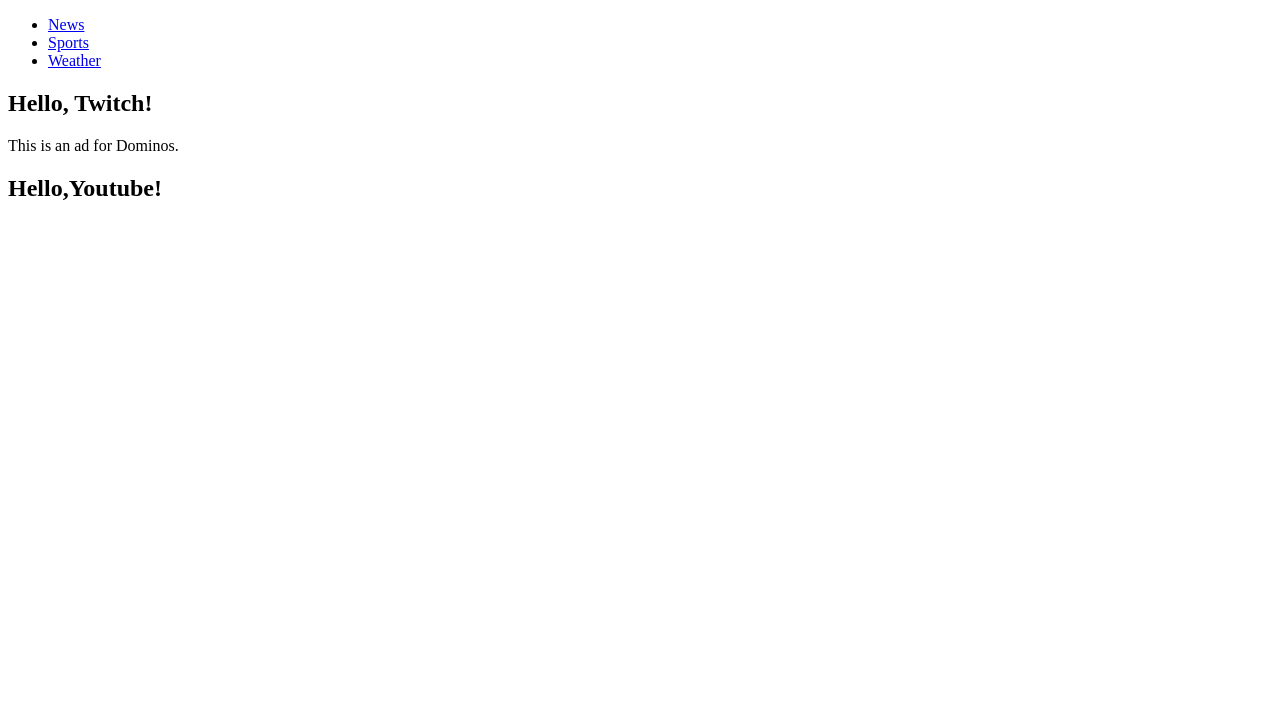
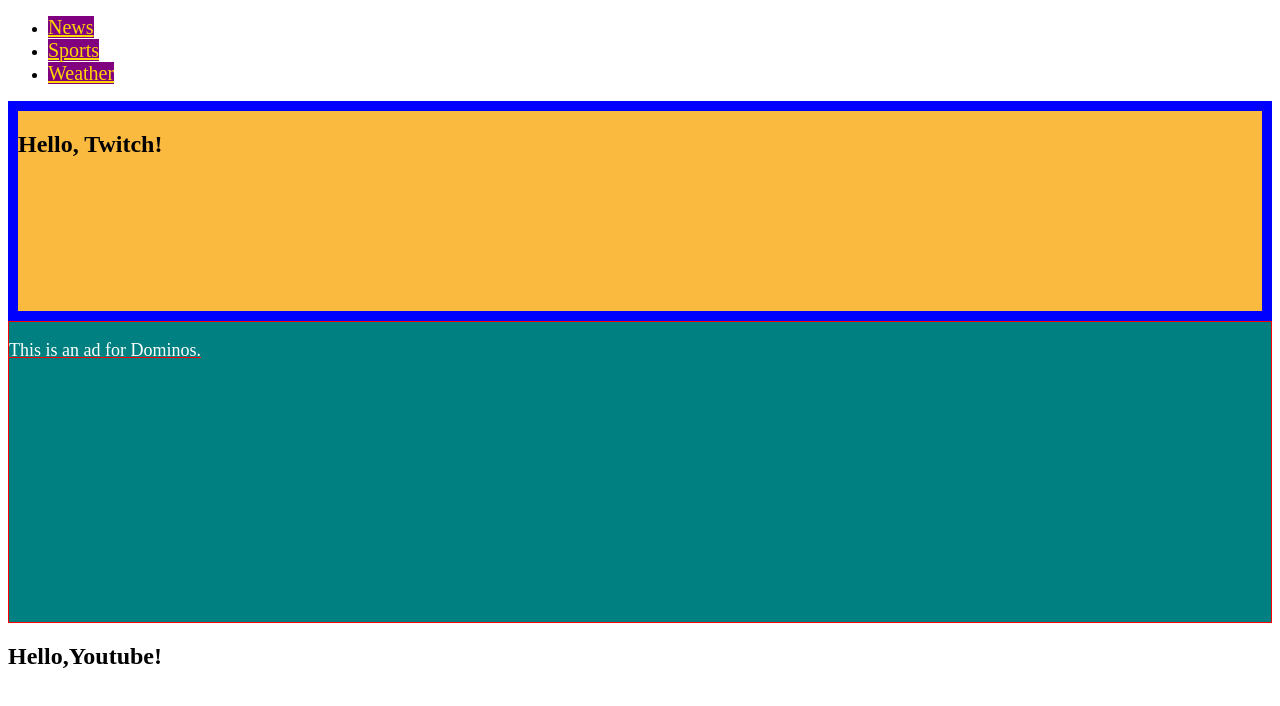
Before and after one commit to SevonRossi/100devs, a plain HTML site: page class6/class06-materials/basic-css-two/index.html in a window 1280 px wide. Drawn offline with Linux system fonts and the light colour scheme.

Commit message:
updated homework

```diff
--- a/class6/class06-materials/basic-css-two/css/style.css
+++ b/class6/class06-materials/basic-css-two/css/style.css
@@ -1,7 +1,25 @@
 /* Please make the anchor tags gold, 20px, and have a purple background */
+a {
+    color: gold;
+    font-size: 20px;
+    background-color: purple;
+}
+/* Please make the section have a height of 200px, a 10px thick blue border, and a light orange background */
+section {
+    height: 200px;
+    border: 10px solid blue;
+    background-color: rgb(250, 185, 63);
+}
+/* Please make the aside have a height of 300px, a thin red border, and a teal background  */
+aside {
+    height: 300px;
+    border: 1px solid red;
+    background-color: teal;
+}
+/* Please make the aside paragraph have white text, 18px, and a red underline */
+aside p {
+    color: white;
+    font-size: 18px;
+    text-decoration: underline red;
 
-/* Please make the section have a height of 200px, a 10px thick blue border, and a light orange background */
-
-/* Please make the aside have a height of 300px, a thin red border, and a teal background  */
-
-/* Please make the aside paragraph have white text, 18px, and a red underline */
+}
```
